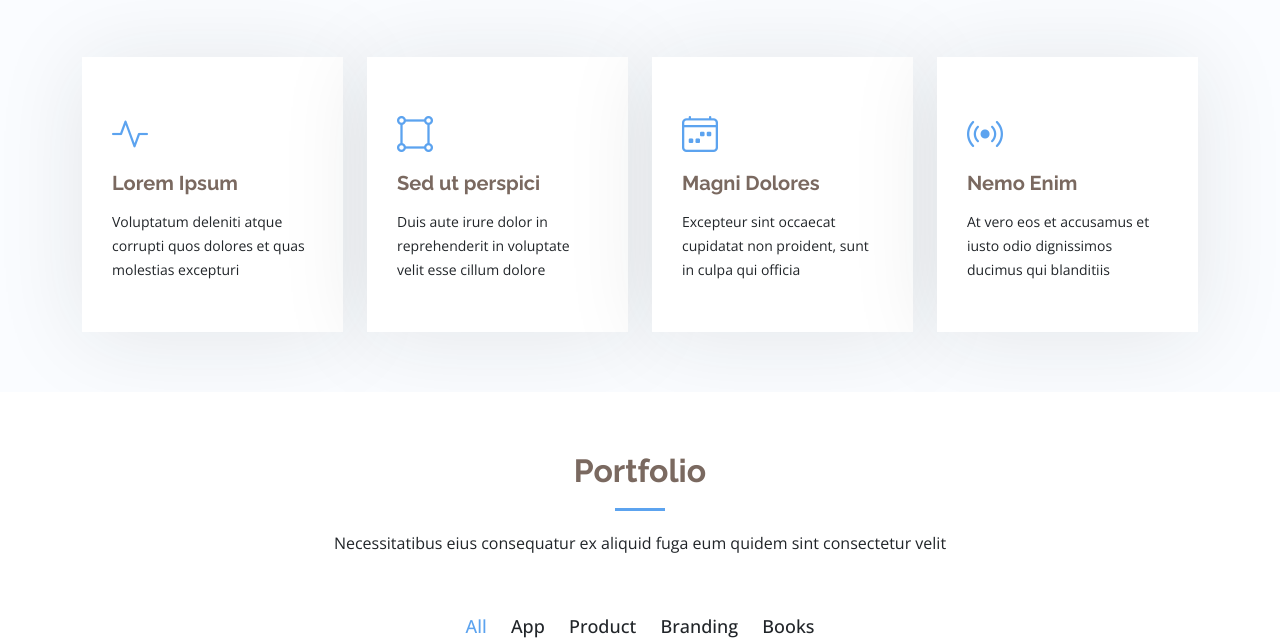
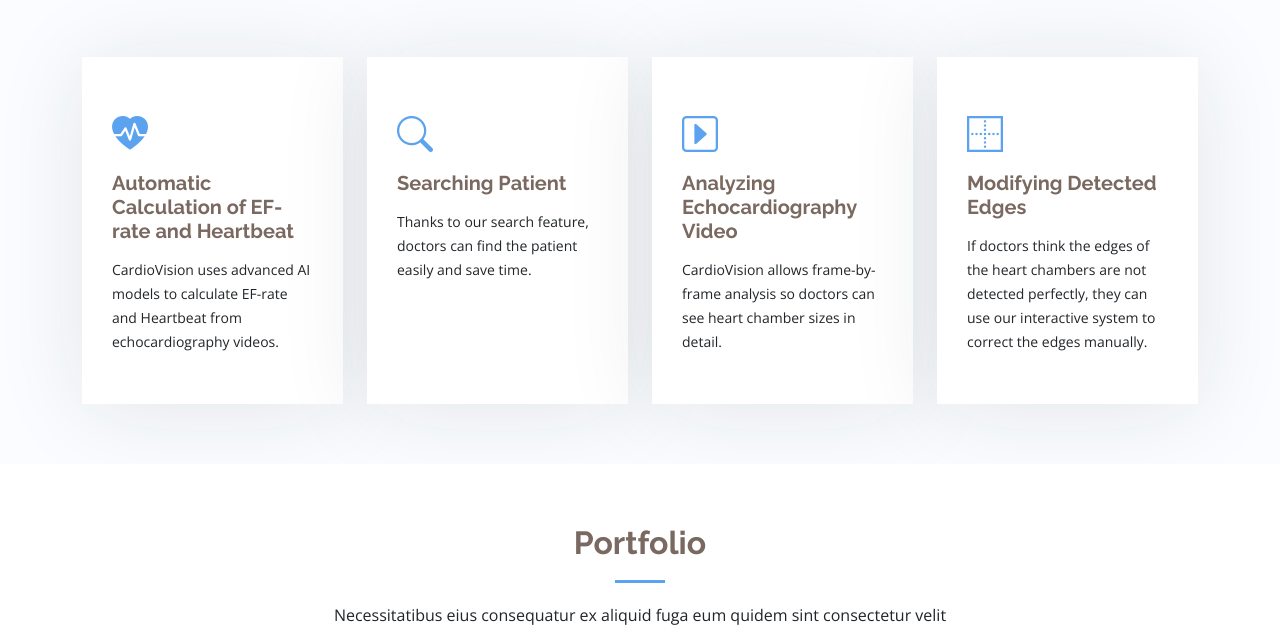
Before and after one commit to okandalan/CardioVision_Landing_Page, a plain HTML site: page index.html in a window 1280 px wide. Shown: the part 1824-2464 px from the top of the page. Drawn offline with nearby package versions, Linux system fonts and the light colour scheme.

Commit message:
add features

```diff
--- a/assets/css/main.css
+++ b/assets/css/main.css
@@ -916,6 +916,7 @@ section,
   padding: 50px 30px;
   transition: all ease-in-out 0.4s;
   height: 100%;
+  width: 300px;
 }
 
 .services .service-item .icon {
--- a/index.html
+++ b/index.html
@@ -152,33 +152,33 @@
 
           <div class="col-xl-3 col-md-6 d-flex" data-aos="fade-up" data-aos-delay="100">
             <div class="service-item position-relative">
-              <div class="icon"><i class="bi bi-activity icon"></i></div>
-              <h4><a href="service-details.html" class="stretched-link">Lorem Ipsum</a></h4>
-              <p>Voluptatum deleniti atque corrupti quos dolores et quas molestias excepturi</p>
+              <div class="icon"><i class="bi bi-heart-pulse-fill"></i></div>
+              <h4><a href="service-details.html" class="stretched-link">Automatic Calculation of EF-rate and Heartbeat</a></h4>
+              <p>CardioVision uses advanced AI models to calculate EF-rate and Heartbeat from echocardiography videos.</p>
             </div>
           </div><!-- End Service Item -->
 
           <div class="col-xl-3 col-md-6 d-flex" data-aos="fade-up" data-aos-delay="200">
             <div class="service-item position-relative">
-              <div class="icon"><i class="bi bi-bounding-box-circles icon"></i></div>
-              <h4><a href="service-details.html" class="stretched-link">Sed ut perspici</a></h4>
-              <p>Duis aute irure dolor in reprehenderit in voluptate velit esse cillum dolore</p>
+              <div class="icon"><i class="bi bi-search"></i></div>
+              <h4><a href="service-details.html" class="stretched-link">Searching Patient</a></h4>
+              <p>Thanks to our search feature, doctors can find the patient easily and save time.</p>
             </div>
           </div><!-- End Service Item -->
 
           <div class="col-xl-3 col-md-6 d-flex" data-aos="fade-up" data-aos-delay="300">
             <div class="service-item position-relative">
-              <div class="icon"><i class="bi bi-calendar4-week icon"></i></div>
-              <h4><a href="service-details.html" class="stretched-link">Magni Dolores</a></h4>
-              <p>Excepteur sint occaecat cupidatat non proident, sunt in culpa qui officia</p>
+              <div class="icon"><i class="bi bi-caret-right-square"></i></div>
+              <h4><a href="service-details.html" class="stretched-link">Analyzing Echocardiography Video</a></h4>
+              <p>CardioVision allows frame-by-frame analysis so doctors can see heart chamber sizes in detail.</p>
             </div>
           </div><!-- End Service Item -->
 
           <div class="col-xl-3 col-md-6 d-flex" data-aos="fade-up" data-aos-delay="400">
             <div class="service-item position-relative">
-              <div class="icon"><i class="bi bi-broadcast icon"></i></div>
-              <h4><a href="service-details.html" class="stretched-link">Nemo Enim</a></h4>
-              <p>At vero eos et accusamus et iusto odio dignissimos ducimus qui blanditiis</p>
+              <div class="icon"><i class="bi bi-border-outer"></i></div>
+              <h4><a href="service-details.html" class="stretched-link">Modifying Detected Edges</a></h4>
+              <p>If doctors think the edges of the heart chambers are not detected perfectly, they can use our interactive system to correct the edges manually.</p>
             </div>
           </div><!-- End Service Item -->
 
```
